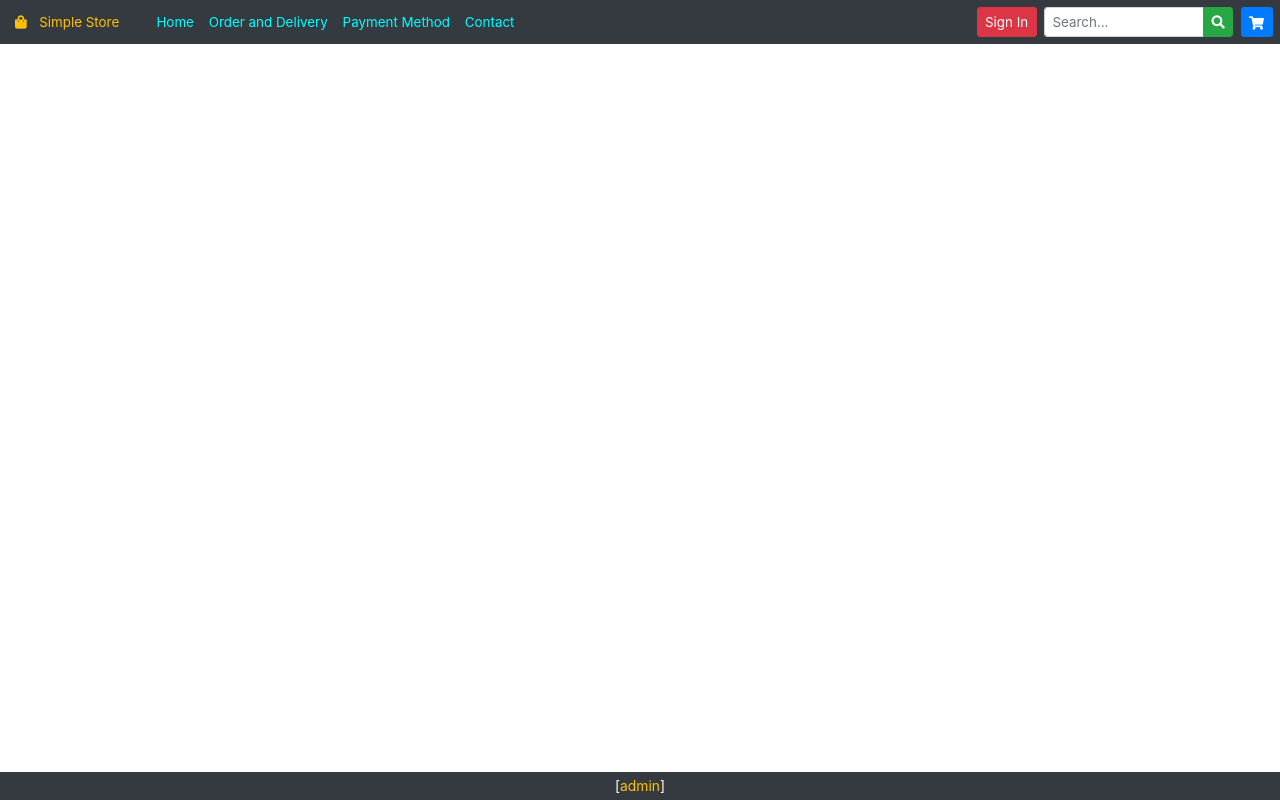
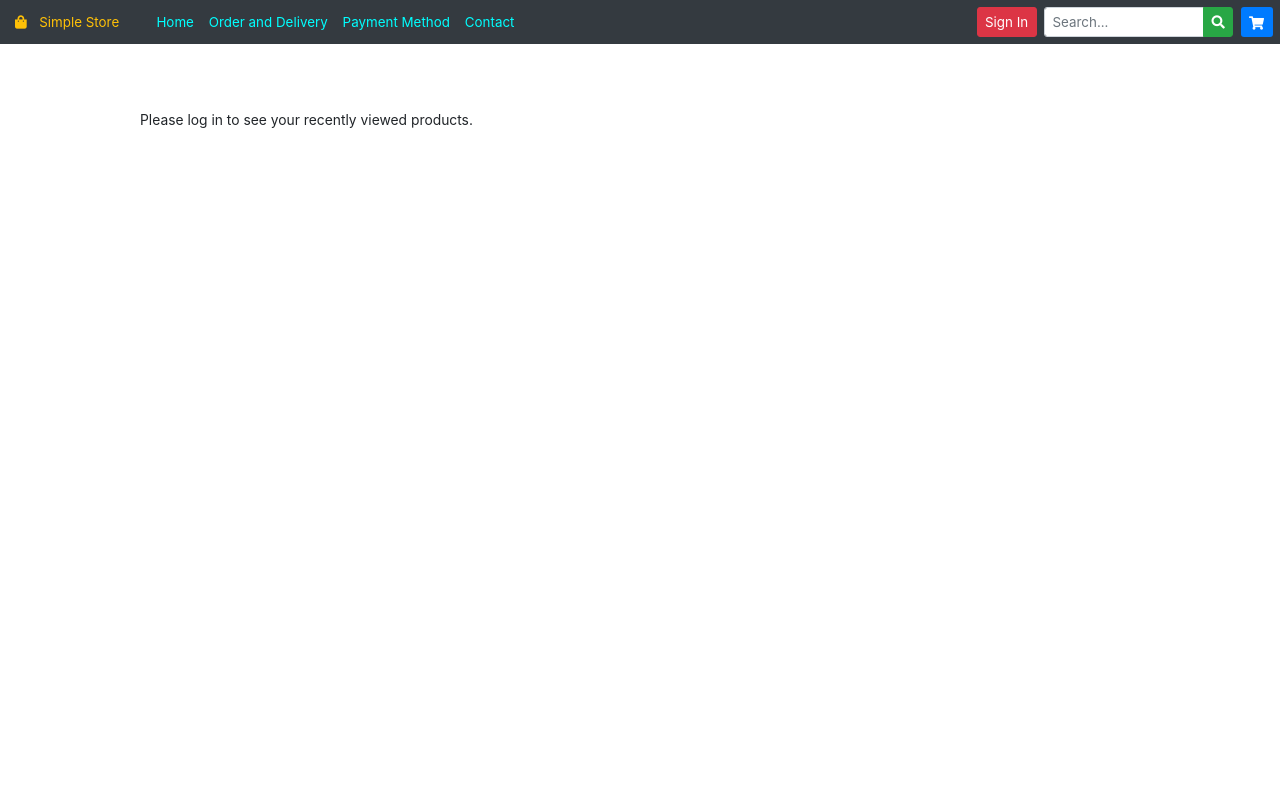
Before and after one commit to TonnamNoi/Project-Lab-Database, a PHP site: page /index.php in a window 1280 px wide. Run offline with PHP 8.4, Linux system fonts and the light colour scheme; data that the repository does not hold is empty.

Commit message:
Make a recently-viewed for their own user

```diff
--- a/recently-viewed.php
+++ b/recently-viewed.php
@@ -1,6 +1,15 @@
 <?php
-@session_start();
-if (isset($_SESSION['recently_viewed'])) {
+@session_start(); // Ensure session is started
+
+// Check if user is logged in (assumed that 'user_id' exists in the session)
+if (!isset($_SESSION['member_id'])) {
+    echo "<p>Please log in to see your recently viewed products.</p>";
+    exit();
+}
+
+// Check if there are any recently viewed products
+if (isset($_SESSION['recently_viewed']) && !empty($_SESSION['recently_viewed'])) {
+
     echo <<<HTML
     <hr>
     <div class="mt-4 mb-4 text-center">
@@ -8,10 +17,13 @@ if (isset($_SESSION['recently_viewed'])) {
         <div class="d-flex mt-3 justify-content-center">
     HTML;
 
+    // Limit to 20 products, as per your original logic
     $i = 1;
-      foreach ($_SESSION['recently_viewed'] as $rv) {
+    foreach ($_SESSION['recently_viewed'] as $product_id) {
         echo <<<HTML
-            <div class="d-flex flex-column justify-content-between border p-2 mr-2 text-center" style="max-width:100px;">$rv</div>
+        <div class="d-flex flex-column justify-content-between border p-2 mr-2 text-center" style="max-width:100px;">
+            $product_id
+        </div>
         HTML;
 
         if ($i == 20) {
@@ -24,5 +36,8 @@ if (isset($_SESSION['recently_viewed'])) {
         </div>
     </div>
     HTML;
+
+} else {
+    // If there are no recently viewed products
+    echo "<p>No recently viewed products.</p>";
 }
-?>
```
Lines whose indentation alone changed are shown as unchanged.
